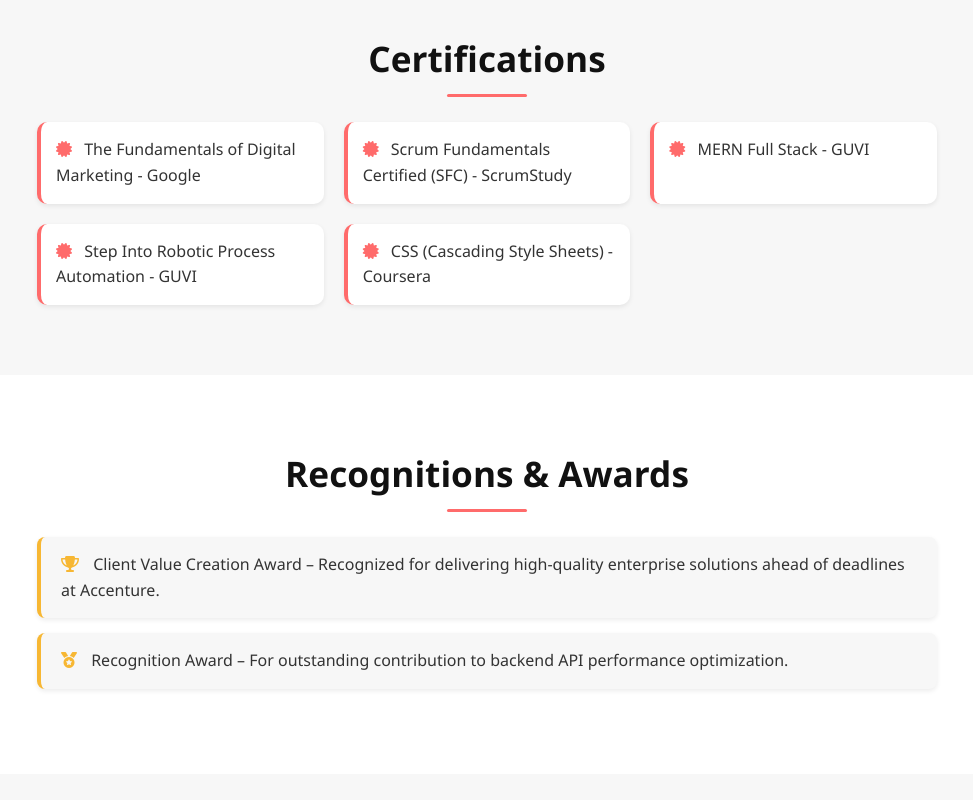
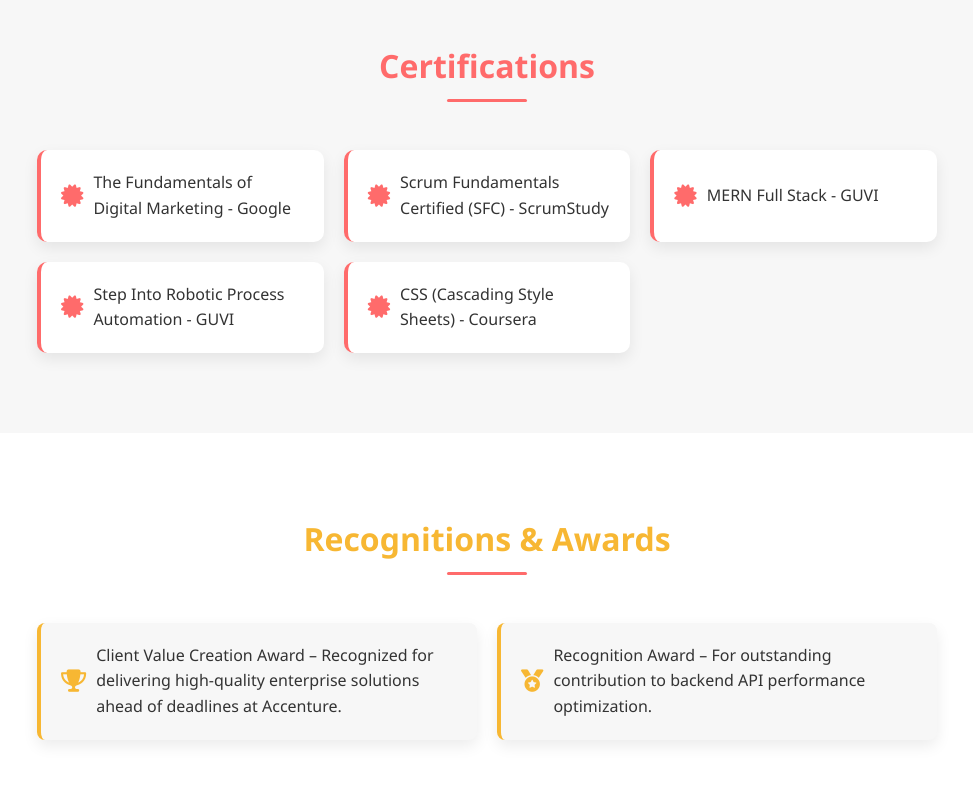
Before and after one commit to chandrakanth7996/chandrakanth7996.github.io, a plain HTML site: page index.html in a window 1280 px wide. Shown: the part 3280-4080 px from the top of the page, without its empty margins (153-1126 px from the left). Drawn offline with Linux system fonts and the light colour scheme.

Commit message:
updated portfolio

```diff
--- a/style.css
+++ b/style.css
@@ -303,6 +303,14 @@ nav {
 --------------------------------*/
 .certifications {
   background: #f7f7f7;
+  padding: 5rem 2rem;
+}
+
+.certifications h2 {
+  text-align: center;
+  margin-bottom: 3rem;
+  font-size: 2rem;
+  color: var(--primary);
 }
 
 .cert-grid {
@@ -316,15 +324,24 @@ nav {
 .cert-card {
   background: #fff;
   border-left: 4px solid var(--primary);
-  padding: 15px;
+  padding: 20px;
   border-radius: 10px;
-  box-shadow: 0 2px 5px rgba(0, 0, 0, 0.08);
+  box-shadow: 0 6px 15px rgba(0, 0, 0, 0.08);
   font-weight: 500;
+  display: flex;
+  align-items: center;
+  gap: 10px;
+  transition: transform 0.3s, box-shadow 0.3s;
 }
 
 .cert-card i {
   color: var(--primary);
-  margin-right: 8px;
+  font-size: 1.4rem;
+}
+
+.cert-card:hover {
+  transform: translateY(-5px);
+  box-shadow: 0 12px 25px rgba(0, 0, 0, 0.12);
 }
 
 /* ------------------------------
@@ -332,27 +349,58 @@ nav {
 --------------------------------*/
 .recognitions {
   background: #fff;
+  padding: 5rem 2rem;
+}
+
+.recognitions h2 {
+  text-align: center;
+  margin-bottom: 3rem;
+  font-size: 2rem;
+  color: var(--secondary);
 }
 
 .recognition-list {
   max-width: 900px;
   margin: auto;
+  display: grid;
+  grid-template-columns: repeat(auto-fit, minmax(300px, 1fr));
+  gap: 20px;
 }
 
 .rec-card {
   background: #f7f7f7;
   border-left: 4px solid var(--secondary);
-  padding: 15px 20px;
-  margin: 15px 0;
+  padding: 20px;
   border-radius: 8px;
-  box-shadow: 0 2px 5px rgba(0, 0, 0, 0.08);
+  box-shadow: 0 6px 15px rgba(0, 0, 0, 0.08);
   font-weight: 500;
+  display: flex;
+  align-items: center;
+  gap: 10px;
+  transition: transform 0.3s, box-shadow 0.3s;
 }
 
 .rec-card i {
   color: var(--secondary);
-  margin-right: 10px;
+  font-size: 1.4rem;
 }
+
+.rec-card:hover {
+  transform: translateY(-5px);
+  box-shadow: 0 12px 25px rgba(0, 0, 0, 0.12);
+}
+
+/* Responsive tweaks */
+@media (max-width: 768px) {
+  .cert-grid, .recognition-list {
+    grid-template-columns: 1fr;
+  }
+
+  .cert-card, .rec-card {
+    justify-content: flex-start;
+  }
+}
+
 
 /* ------------------------------
    CONTACT
```
